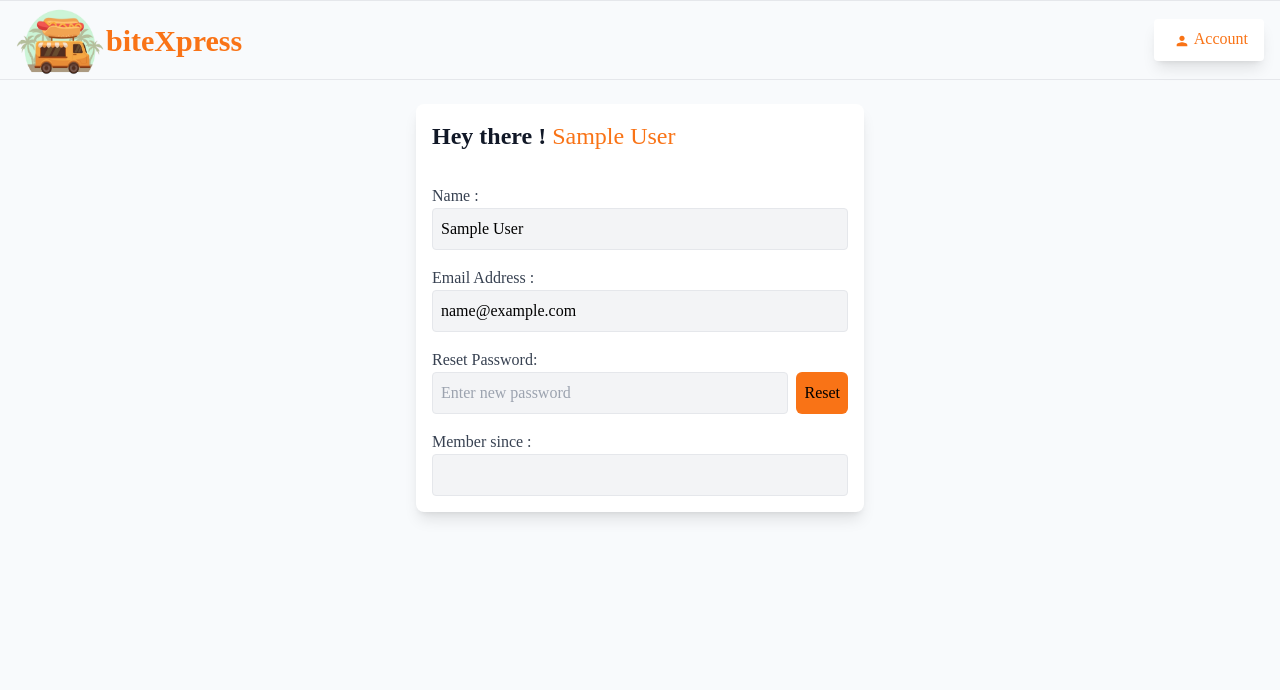
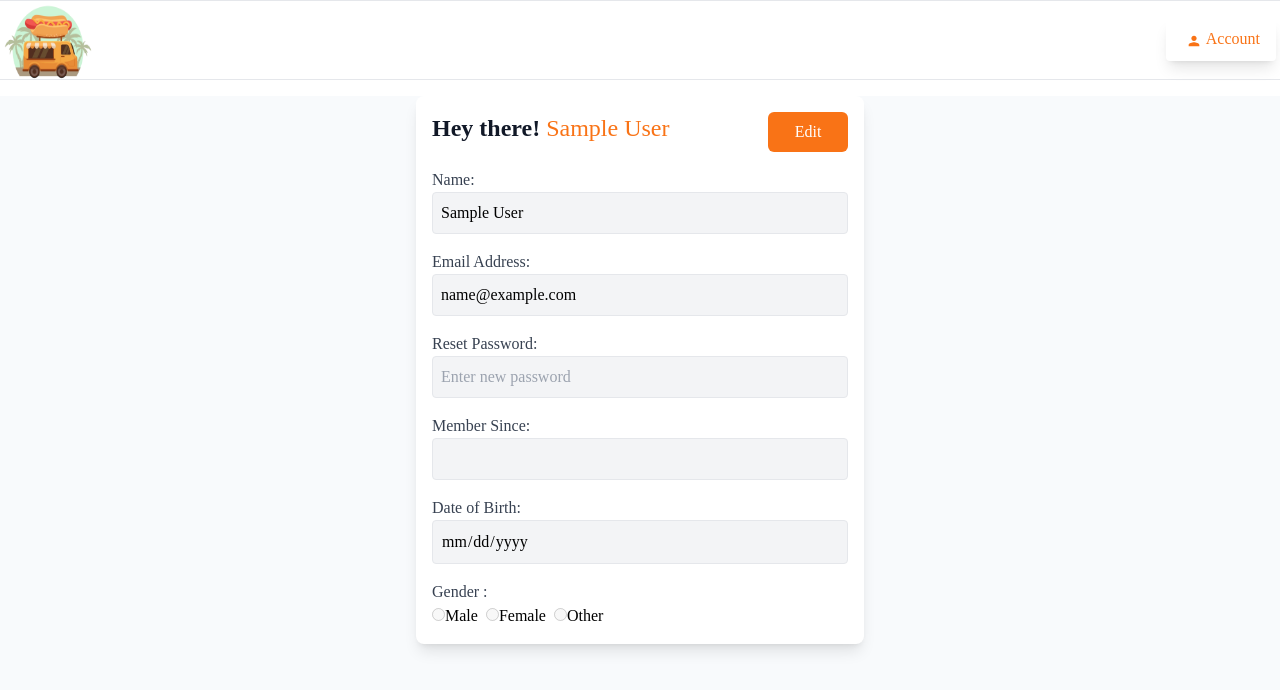
Before and after one commit to vinuthnanuthakki18/Foodapp, a React (Vite) app in the folder client/: page /profile in a window 1280 px wide. Shown: the top 690 px of the page. Built offline with nearby package versions, Linux system fonts and the light colour scheme; sample sign-in values are in the browser's storage; a web font is replaced by a local one.

Commit message:
Added functionality for users to update thier details

```diff
--- a/client/src/components/SecureLogin.jsx
+++ b/client/src/components/SecureLogin.jsx
@@ -1,7 +1,7 @@
 import React from 'react'
 import { useNavigate } from 'react-router-dom';
 import Header from './Header'
-import Animation from '../../public/Animation.gif'
+
 function SecureLogin() {
     const navigate = useNavigate();
 
@@ -9,7 +9,7 @@ function SecureLogin() {
     <div>
       <Header/>
       <div className="message w-full flex flex-col justify-center mx-auto max-w-screen-xl font-medium h-[700px] items-center">
-        <img src={Animation} alt="" />
+        <img src="/Animation.gif" alt="" />
         <h1>Looks like you are logged out!, <a href="/login" className="href">Click here</a> to login </h1>
       </div>
     </div>
--- a/client/src/components/inside/Head.jsx
+++ b/client/src/components/inside/Head.jsx
@@ -27,19 +27,18 @@ function Head() {
     },[]);
 
     return (
-        <div className="flex justify-between items-center p-4 h-20  border-gray-200  border-y ">
+        <div className="flex justify-between items-center p-1 h-20 top-0 left-0 w-full border-gray-200  border-y fixed z-50 bg-white">
             <div className="logo-div flex items-center">
-                <img src="/justlogo2.png" alt="logo" className="w-[90px] h-[80px] cursor-pointer" onClick={()=>navigate("/dashboard")}/>
-                <h3 className="text-[30px] font-bold text-orange-500 cursor-pointer" onClick={()=>navigate("/dashboard")}>biteXpress</h3>
+                <img src="/justlogo2.png" alt="logo" className="w-[90px] h-[90px] cursor-pointer" onClick={()=>navigate("/dashboard")}/>
             </div>
             <div className="relative flex gap-4 items-center"  ref={clickRef}>
-                <button className="px-4 py-2 bg-white text-orange-500 rounded  shadow-lg" onClick={toggleDropdown}>
+                <button className="px-4 py-2 bg-white text-orange-500 rounded shadow-lg" onClick={toggleDropdown}>
                     <PersonIcon className="p-1"/>Account
                 </button>
                 {isOpen && (
-                    <ul className="absolute top-full left-0 mt-2 bg-white shadow-lg rounded w-40 z-50">
+                    <ul className="absolute top-full left-0 mt-2 bg-white shadow-lg rounded w-35 z-50">
                         <li className="px-4 py-2 hover:bg-gray-100 cursor-pointer" onClick={()=> navigate('/Profile')}>My Account</li>
-                        <li className="px-4 py-2 hover:bg-gray-100 cursor-pointer">Order History</li>
+                        <li className="px-4 py-2 hover:bg-gray-100 cursor-pointer">OrderHistory</li>
                         <li className="px-4 py-2 hover:bg-gray-100 cursor-pointer" onClick={()=> dispatch(logout())}>Logout</li>
                     </ul>
                 )}
--- a/client/src/components/inside/Pagenation.jsx
+++ b/client/src/components/inside/Pagenation.jsx
@@ -4,7 +4,7 @@ import ArrowForwardIosIcon from '@mui/icons-material/ArrowForwardIos';
 
 function Pagenation({totalPages, currentPage, onNextClick, onPrevClick}) {
   return (
-    <div className="flex justify-evenly w-[1220px] p-4">
+    <div className="border-box flex justify-evenly w-full max-w-[1220px] p-4">
       <Button disabled ={currentPage==1} onClick={onPrevClick} className={`${
           currentPage === 1 && "bg-gray-400 hover:bg-gray-400 cursor-not-allowed"
         }`}><ArrowBackIosIcon/>Previous</Button>
--- a/client/src/components/inside/Products.jsx
+++ b/client/src/components/inside/Products.jsx
@@ -37,7 +37,7 @@ function Products() {
 // console.log("data",dataRest);
 
   return (
-
+<>
     <div className='border-box m-2 h-full w-[98%] grid grid-cols-1 sm:grid-cols-2 md:grid-cols-3 lg:grid-cols-4 gap-2'>
       {isLoading ? <div className="flex justify-center items-center w-[1230px] h-[200px]">
     <BounceLoader
@@ -51,10 +51,10 @@ function Products() {
       <Product restaurants={sets} key={sets.id}/>
     ))
   }
-  {isLoading  ||
+  </div>
+ {isLoading  ||
   <Pagenation totalPages={totalPages} currentPage={currentPage} onPrevClick={onPrevClick} onNextClick={onNextClick}/>}
-    </div>
-
+   </>
   )
 }
 
--- a/client/src/components/inside/Profile.jsx
+++ b/client/src/components/inside/Profile.jsx
@@ -1,102 +1,165 @@
-import React, { useEffect, useState } from 'react'
-import {useSelector, useDispatch} from 'react-redux';
-import Head from './Head';
-import { BounceLoader } from 'react-spinners';
-import axios from 'axios';
+import React, { useEffect, useState } from "react";
+import { useSelector } from "react-redux";
+import Head from "./Head";
+import { BounceLoader } from "react-spinners";
+import axios from "axios";
+import { update } from "../../redux/authSlice";
+import { useDispatch } from "react-redux";
 
 function Profile() {
-  const userProfile =useSelector((state)=> state.auth.user);
-  const [member,setMemberSince] = useState('');
-  const [isLoading, setisLoading]=useState(true);
-  const [newPassword, setnewPassword] = useState('');
-  const [isEditing,setisEditing] = useState(false);
-  const [message, setmessage] = useState('');
+  const userProfile = useSelector((state) => state.auth.user);
+  const [member, setMemberSince] = useState("");
+  const [isLoading, setIsLoading] = useState(true);
+  const [newPassword, setNewPassword] = useState("");
+  const [isEditing, setIsEditing] = useState(false);
+  const [message, setMessage] = useState("");
+  const [dateOfBirth, setDob] = useState("");
+  const [gender, setGender] =useState("");
+  const dispatch = useDispatch();
 
-  useEffect(()=>{
-    console.log("userProfile on mount:", userProfile);
-    if(userProfile){
-      if (userProfile?.createdAt) {
-        setMemberSince(userProfile.createdAt.slice(0, 10));
-        console.log("Updated memberSince:", member);
-      }
-      setisLoading(false);
+  useEffect(() => {
+    console.log("hey vinnu", userProfile);
+    if (userProfile) {
+      setMemberSince(userProfile?.createdAt?.slice(0, 10) || "");
+      setDob(userProfile?.dateOfBirth?.slice(0, 10) || "");
+      setGender(userProfile?.gender);
+      setIsLoading(false);
     }
-  },[userProfile]);
+  }, [userProfile]);
 
-  // console.log("loading",userProfile);
-    const handleSave = async (e) => {
-      e.preventDefault();
+  const handleSave = async (e) => {
+    if (e) e.preventDefault(); // Check if event exists before calling preventDefault()
 
-      if (!newPassword.trim()) {  // Prevent empty password submission
-        setmessage("Password can't be empty");
-        return;
-      }
-    try{
-      // console.log("startijg");
-      const response = await axios.post("http://localhost:5000/api/update", {
-        user: userProfile._id,      // ✅ Correct key
-        updatepass: newPassword,   // ✅ Correct key
-      });
+    // Prevent submission if no changes are detected
+    if ((!newPassword.trim() && dateOfBirth === userProfile?.dateOfBirth && gender === userProfile?.gender) || (!isEditing && !newPassword)) {
+      setMessage("No changes detected.");
+      return;
+    }
+
+    const updateData = {
+      _id: userProfile._id,
+      dateOfBirth,
+      gender,
+    };
+
+    if (newPassword.trim()) {
+      updateData.password = newPassword;
+    }
+
+    try {
+      const response = await axios.post("http://localhost:5000/api/update", updateData);
+      dispatch(update(response.data.user));
+      setMessage(response.data.message);
+    } catch (err) {
+      setMessage(err.response?.data?.message || "Update failed");
+    }
+
+    setIsEditing(false);
+    setNewPassword(""); // Reset password input after save
+  };
 
 
-      console.log("res",response);
-      setmessage(response.data.message);
 
-    }catch (err) {
-      // setError(err.response?.data?.message || 'Login failed');
-      setmessage(err);
-  }
-    setisEditing(false);
-    setnewPassword('');
-  };
+  return isLoading ? (
+    <BounceLoader color="#36d7b7" />
+  ) : (
+    <div className="min-h-screen bg-slate-50 mt-24">
+      <Head className="fixed"/>
+      <div className="max-w-md mx-auto dataform flex flex-col justify-center rounded-lg shadow-lg bg-white mt-6 p-4">
+        <div className="flex justify-between">
+        <h1 className="font-bold text-gray-900 text-2xl">
+          Hey there! <span className="text-orange-500">{userProfile?.name}</span>
+        </h1>
+        <button
+  className={`p-2 w-[80px] rounded-md text-white ${isEditing ? "bg-green-500" : "bg-orange-500"}`}
+  onClick={() => {
+    if (isEditing) {
+      handleSave(); // Call save function when in edit mode
+    } else {
+      setIsEditing(true); // Enable editing mode
+    }
+  }}
+>
+  {isEditing ? "Save" : "Edit"}
+</button>
+</div>
+        <form className="space-y-4 mt-4" onSubmit={handleSave}>
+          <div>
+            <label className="block font-medium text-gray-700">Name:</label>
+            <input
+              type="text"
+              value={userProfile?.name}
+              className="w-full p-2 border rounded bg-gray-100"
+              disabled
+            />
+          </div>
 
-  return (
-    (isLoading ? <BounceLoader color="#36d7b7"/> : <div className='min-h-screen bg-slate-50'>
-      <Head/>
-      <div className="max-w-md mx-auto dataform flex flex-col justify-center align-middle rounded-lg shadow-lg bg-white mt-6">
-        <div className="p-4">
-          <h1 className='font-bold text-gray-900 text-2xl'>Hey there ! <span className='text-orange-500 '>{userProfile?.name}</span></h1>
-        </div>
-        <form className='space-y-4 p-4' onSubmit={handleSave}>
           <div>
-          <label htmlFor="Name" className='block font-medium text-gray-700'>Name : </label>
-            <input type="text" value={userProfile?.name}  className='w-full p-2 border rounded bg-gray-100' disabled/>
+            <label className="block font-medium text-gray-700">Email Address:</label>
+            <input
+              type="text"
+              value={userProfile?.email}
+              className="w-full p-2 border rounded bg-gray-100"
+              disabled
+            />
+          </div>
 
+          <div>
+            <label className="block font-medium text-gray-700">Reset Password:</label>
+            <input
+              type="password"
+              value={isEditing ? newPassword : ""}
+              className={`w-full p-2 border rounded ${isEditing ? "bg-white" : "bg-gray-100"}`}
+              onChange={(e) => setNewPassword(e.target.value)}
+              disabled={!isEditing}
+              placeholder="Enter new password"
+            />
           </div>
-          <div className="">
-          <label htmlFor="Email" className='block font-medium text-gray-700'>Email Address : </label>
-            <input type="text" value={userProfile?.email} className='w-full p-2 border rounded bg-gray-100' disabled/>
 
+          <div>
+            <label className="block font-medium text-gray-700">Member Since:</label>
+            <input
+              type="text"
+              value={member}
+              className="w-full p-2 border rounded bg-gray-100"
+              disabled
+            />
           </div>
+
           <div>
-              <label className='block font-medium text-gray-700'>Reset Password:</label>
+            <label className="block font-medium text-gray-700">Date of Birth:</label>
+            <input
+              type="date"
+              value={dateOfBirth}
+              className={`w-full p-2 border rounded ${isEditing ? "bg-white" : "bg-gray-100"}`}
+              onChange={(e) => setDob(e.target.value)}
+              disabled={!isEditing}
+              min="1960-01-01"
+              max="2016-12-31"
+            />
+          </div>
+
+          <div>
+            <label className="block font-medium text-gray-700">Gender : </label>
               <div className="flex gap-2">
-                <input
-                  type="password"
-                  value={isEditing ? newPassword : ''}
-                  className='w-full p-2 border rounded bg-gray-100'
-                  onChange={(e)=>setnewPassword(e.target.value)}
-                  disabled={!isEditing}
-                  placeholder="Enter new password"
-                />
-                {isEditing ? (
-                  <button type="submit" className='bg-green-500 text-white p-2 rounded-md'>Save</button>
-                ) : (
-                  <button type="button" className='bg-orange-500 p-2 rounded-md' onClick={() => setisEditing(true)}>Reset</button>
-                )}
+                <label htmlFor="">
+                  <input disabled={!isEditing} type="radio" name="gender" value="male" checked={gender === "male"} onChange={(e)=>setGender(e.target.value)}/>
+                  Male</label>
+
+                <label htmlFor="">
+                  <input disabled={!isEditing} type="radio" name="gender" value="female" checked={gender === "female"} onChange={(e)=>setGender(e.target.value)}/>
+                  Female</label>
+
+                <label htmlFor="">
+                  <input disabled={!isEditing} type="radio" name="gender" value="other" checked={gender === "other"} onChange={(e)=>setGender(e.target.value)}/>
+                  Other</label>
               </div>
-              {message && <p className="text-sm text-red-500 mt-1">{message}</p>}
-            </div>
-          <div className="">
-          <label htmlFor="Date" className='block font-medium text-gray-700'>Member since :
-          </label>
-            <input type="text" value={member}  className='w-full p-2 border rounded bg-gray-100' disabled/>
           </div>
+          {message && <p className="text-sm text-red-500 mt-1">{message}</p>}
         </form>
       </div>
-    </div>)
-
-  )
+    </div>
+  );
 }
 
-export default Profile
+export default Profile;
--- a/client/src/components/inside/Searchup.jsx
+++ b/client/src/components/inside/Searchup.jsx
@@ -2,7 +2,7 @@
 
 function Searchup() {
   return (
-    <div className="w-[100%] h-[100px] flex-row justify-center text-center">
+    <div className="w-[100%] h-[100px] flex-row justify-center text-center mt-20">
       <h1 className="text-[30px] font-[500]  text-orange-500">Search your favourite Restaurants</h1>
       <input type="text" placeholder="search for restaurants and food" className="border border-gray-400 focus:outline-none w-[60%] h-[40%] rounded-xl border-red-950 text-[20px] p-2 text-gray-600"/>
     </div>
--- a/client/src/redux/authSlice.jsx
+++ b/client/src/redux/authSlice.jsx
@@ -1,4 +1,5 @@
 import { createSlice } from "@reduxjs/toolkit";
+import { act } from "react";
 
 const user = localStorage.getItem("user") ? JSON.parse(localStorage.getItem("user")) : null;
 
@@ -10,6 +11,8 @@ const initialState = {
     name : user.name,
     password : user.password,
     createdAt : user.createdAt,
+    dateOfBirth : user.dateOfBirth,
+    gender : user.gender,
   } : null,
 };
 console.log("user1",user);
@@ -28,8 +31,17 @@ const authSlice = createSlice({
       localStorage.removeItem("user");
       localStorage.removeItem("token");// Clear session
     },
+    update: (state, action) => {
+      state.user = {
+        ...state.user,
+        ...action.payload,
+        dateOfBirth : action.payload.dateOfBirth,
+        gender : action.payload.gender,
+      }
+      localStorage.setItem("user", JSON.stringify(state.user));
+    },
   },
 });
 
-export const { login, logout } = authSlice.actions;
+export const { login, logout, update } = authSlice.actions;
 export default authSlice.reducer;
```
Also changed, not shown: 2 other files (tests, documents, lock files or other folders).
